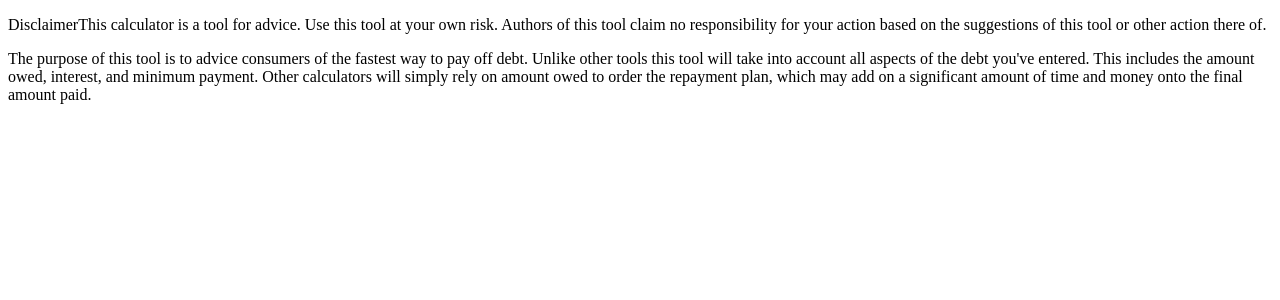
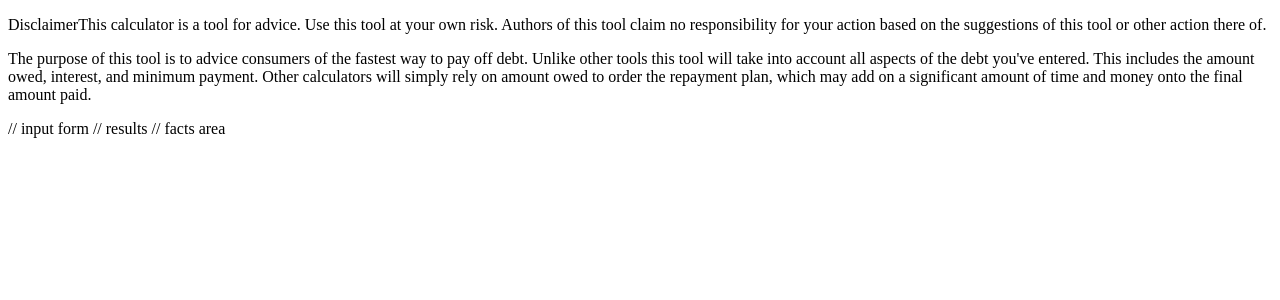
Before and after one commit to iwnnay/debt_suggestion, a React app: page / in a window 1280 px wide. Shown: the top 300 px of the page. Built offline with nearby package versions, Linux system fonts and the light colour scheme; the HTML template or start-up script is replaced by a standard one.

Commit message:
Stable with jest

```diff
--- a/jest.config.js
+++ b/jest.config.js
@@ -1,4 +1,6 @@
 module.exports = {
+  preset: 'ts-jest',
+  testEnvironment: 'node',
   roots: [
     '<rootDir>/specs',
   ],
--- a/package.json
+++ b/package.json
@@ -27,6 +27,7 @@
     "@types/node": "^10.12.24",
     "@types/react": "^16.8.2",
     "@types/react-dom": "^16.8.0",
+    "@types/react-test-renderer": "^16.8.1",
     "@types/webpack-env": "^1.13.7",
     "@webpack-cli/init": "^0.1.3",
     "awesome-typescript-loader": "^5.2.1",
@@ -41,6 +42,7 @@
     "jest": "^24.1.0",
     "node-sass": "^4.11.0",
     "prop-types": "^15.6.2",
+    "react-test-renderer": "^16.8.3",
     "request": "^2.81.0",
     "sass-loader": "^7.1.0",
     "source-map-loader": "^0.2.4",
--- a/src/components/calculator.tsx
+++ b/src/components/calculator.tsx
@@ -4,10 +4,12 @@ import Disclaimer from './disclaimer';
 // import Button from '@material-ui/core/Button';
 
 const Calculator = () => (
-  <Disclaimer />
-  // input form
-  // results
-  // facts area
+  <main>
+    <Disclaimer />
+    // input form
+    // results
+    // facts area
+  </main>
 );
 
 export default hot(Calculator);
--- a/tsconfig.json
+++ b/tsconfig.json
@@ -6,7 +6,7 @@
         "module": "commonjs",
         "target": "es2015",
         "jsx": "react",
-        "types" : ["node", "react", "react-dom", "express", "webpack-env"]
+        "types" : ["node", "react", "react-dom", "express", "webpack-env", "jest"]
     },
     "include": [
         "./src/**/*"
```
Also changed, not shown: specs/index.tsx (+9 -0 lines), 1 other file (tests, documents, lock files or other folders).
